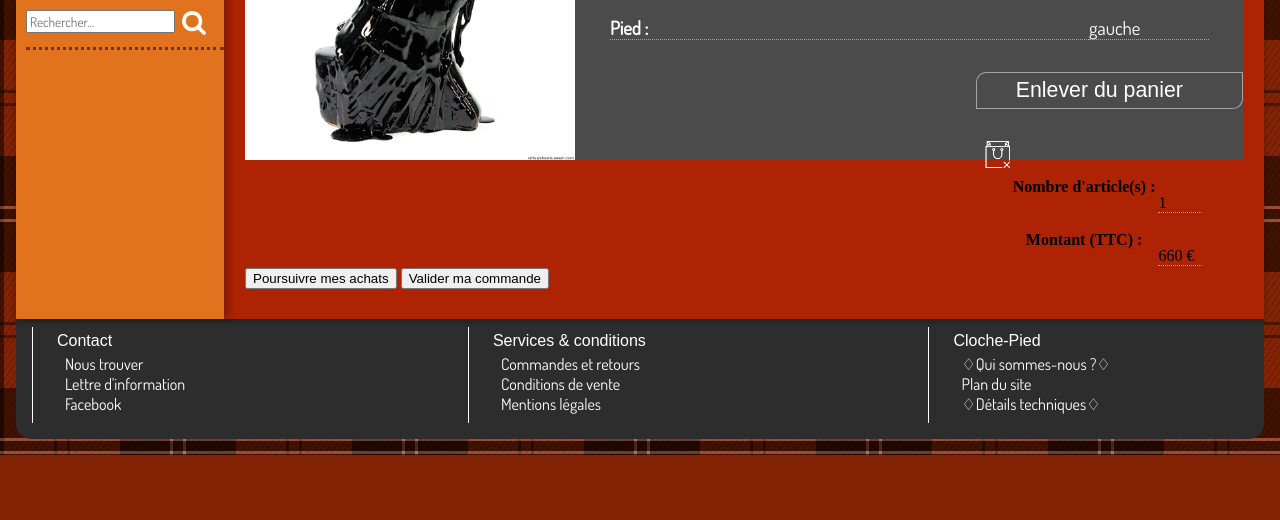
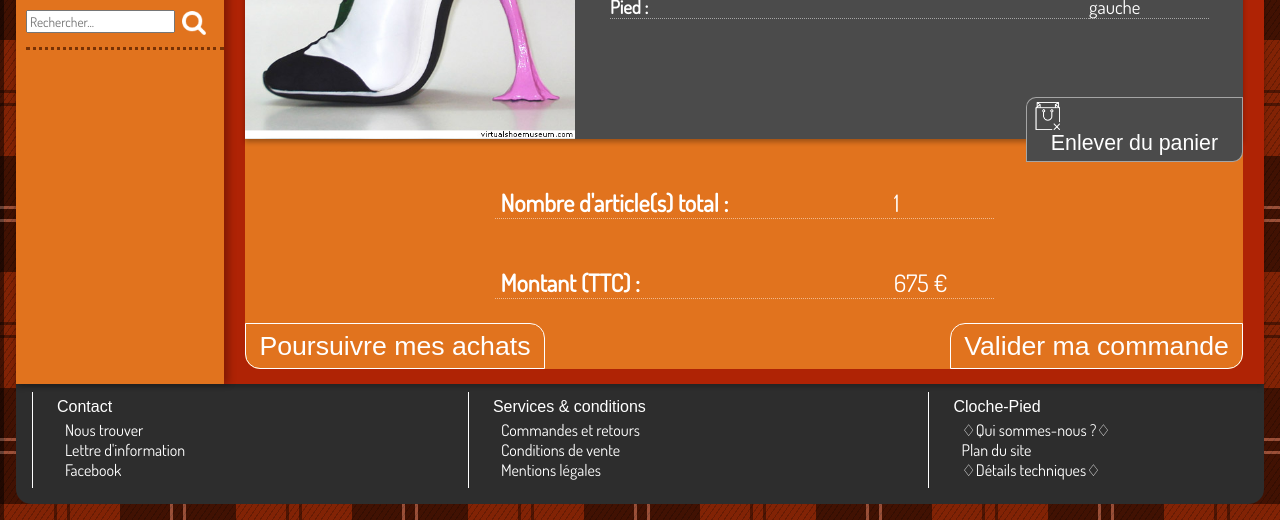
Before and after one commit to clochePied/cloche_pied, a plain HTML site: page basket.html in a window 1280 px wide. Shown: the part 656-1176 px from the top of the page. Before the commit the page ends 1111 px from the top, so only its background shows below. Drawn offline with nearby package versions, Linux system fonts and the light colour scheme; a web font is replaced by a local one.

Commit message:
hover box shadow sur les produits et fin panier

```diff
--- a/basket.css
+++ b/basket.css
@@ -1,3 +1,17 @@
+th{
+	font-weight: bold;
+	width:80%;
+	vertical-align: bottom;
+}
+input[type="submit"]{
+	text-align: center;
+	font-family: 'Federo', sans-serif;
+	color: rgb(255,255,255);
+	display: inline-block;
+	border: none;
+	cursor:pointer;
+}
+
 .container h2 {
 	display:block;
     background-color: rgb(45, 45, 45);
@@ -21,15 +35,32 @@
 }
 
 .basket{
-	padding: 2%;
-	margin: auto;
-	padding-bottom: 15px;
+	margin: auto 2%;
 	border-radius:15px;
+	background-color: rgb(225, 115, 30);
 }
+
+.basket table{
+	border-collapse:collapse;
+	font-family: Dosis;
+	font-size: 18pt;
+	color: rgb(255,255,255);
+	text-align: left;
+	margin: 0 auto 1em;
+	width: 50%;
+}
+
+.basket th, td{
+	border-bottom: dotted thin rgba(255,255,255,.5);
+	padding: 0 .25em;
+}
+
+
 
 .achat{
 	background-color: rgb(75,75,75);
 	height: 380px;
+	box-shadow: 0 3px 5px rgba(0,0,0,.3);
 }
 .achat:first-child{
 	border-radius: 15px 15px 0 0;
@@ -54,40 +85,6 @@
 	padding: 2em .5em 0 0;
 }
 
-
-.achat th{
-	font-weight: bold;
-	width:80%;
-}
-
-
-.retrait{
-	background-color: rgb(75, 75, 75);
-	margin: 2em 0 0 auto;
-	width: 25%;
-	border: solid thin rgba(255,255,255,.5);
-	padding: .25em .5em;
-	border-radius: 10px 0;
-}
-
-.retrait img{
-	display: inline-block;
-	width:25px;
-	vertical-align:middle;
-	border-radius: 0;
-	margin: 4em 0 0 auto;
-}
-.achat input[type="submit"]{
-	display: inline-block;
-	border: none;
-	background-color: rgb(75, 75, 75);
-	cursor:pointer;
-	font-family: 'Federo', sans-serif;
-	font-size: 16pt;
-	text-align: center;
-	color: rgb(255,255,255);
-}
-
 .headerarticle{
 	background-color: rgb(45,45,45);
 	padding: 0 2.75em;
@@ -102,3 +99,41 @@
 	display:inline-block;
 	font-size: 20pt;
 }
+
+.retrait{
+	background-color: rgb(75, 75, 75);
+	margin: 4.9em 0 0 auto;
+	width: 20%;
+	border: solid thin rgba(255,255,255,.5);
+	padding: .25em .5em;
+	border-radius: 10px 0;
+	text-align: center;
+}
+
+.retrait img{
+	display: inline-block;
+	width:25px;
+	vertical-align:middle;
+	border-radius: 0;
+}
+.achat input[type="submit"]{
+	background-color: rgb(75, 75, 75);
+	font-size: 16pt;
+
+}
+
+#poursuivre, #commande{
+	background-color: rgb(225, 115, 30);
+	font-size: 20pt;
+	border: solid thin rgb(255,255,255);
+	padding: .25em .5em;
+}
+#poursuivre{
+	border-radius: 0 15px;
+}
+#commande{
+	border-radius: 15px 0;
+}
+ form:last-child{
+ 	float:right;
+ }
--- a/basket.html
+++ b/basket.html
@@ -37,14 +37,14 @@
 					<div class="basket">
 						<div class="achat">
 							<div class="headerarticle">
-								<p>Oil Spiller</p>
-								<p>Kermit Tesoro</p>
+								<p>Chewing Gum Shoe</p>
+								<p>Kobi Levi</p>
 							</div>
-							<img src="./imgs/w/k_tesoro/Oil_Spiller.jpg" alt="Oil Spiller by Kermit Tesoro">
+							<img src="./imgs/w/chewing_gum.jpg" alt="Chewing gum shoe by Kobi Levi">
 							<table>
 								<tr>
 									<th>Prix :</th>
-									<td>660 €</td>
+									<td>675 €</td>
 								</tr>
 								<tr>
 									<th>Pointure :</th>
@@ -55,25 +55,27 @@
 									<td>gauche</td>
 								</tr>
 							</table>
-							<a href="basketempty.html">
-								<div class="retrait">
-									<img src="imgs/icons/panier_x.png"/>
-									<input type="submit" value="Enlever du panier">
-								</div>
-							</a>
+							<div class="retrait">
+								<img src="imgs/icons/panier_x.png"/>
+								<input type="submit" value="Enlever du panier">
+							</div>
 						</div>
 						<table>
 							<tr>
-								<th>Nombre d'article(s) :</th>
+								<th>Nombre d'article(s) total :</th>
 								<td>1</td>
 							</tr>
 							<tr>
 								<th>Montant (TTC) :</th>
-								<td>660 €</td>
+								<td>675 €</td>
 							</tr>
 						</table>
-						<input type="submit" value="Poursuivre mes achats">
-						<input type="submit" value="Valider ma commande">
+						<a href="index.html">
+							<input type="submit" value="Poursuivre mes achats" id="poursuivre">
+						</a>
+						<form>
+							<input type="submit" value="Valider ma commande" id="commande">
+						</form>
 				</div>
 			</main>
 			<footer>
--- a/human.css
+++ b/human.css
@@ -27,6 +27,5 @@
 }
 
 img:hover{
-	border-bottom:5px solid;
-	border-color:rgb(45, 45, 45);;
+	box-shadow: 0 0 15px rgba(0,0,0,.9);
 }
--- a/index.css
+++ b/index.css
@@ -120,6 +120,9 @@
 .box:hover .opaque{
 	opacity: 1;
 }
+img:hover{
+	box-shadow: 0 0 15px rgba(0,0,0,.9);
+}
 
 .infos{
   	position: absolute;
```
